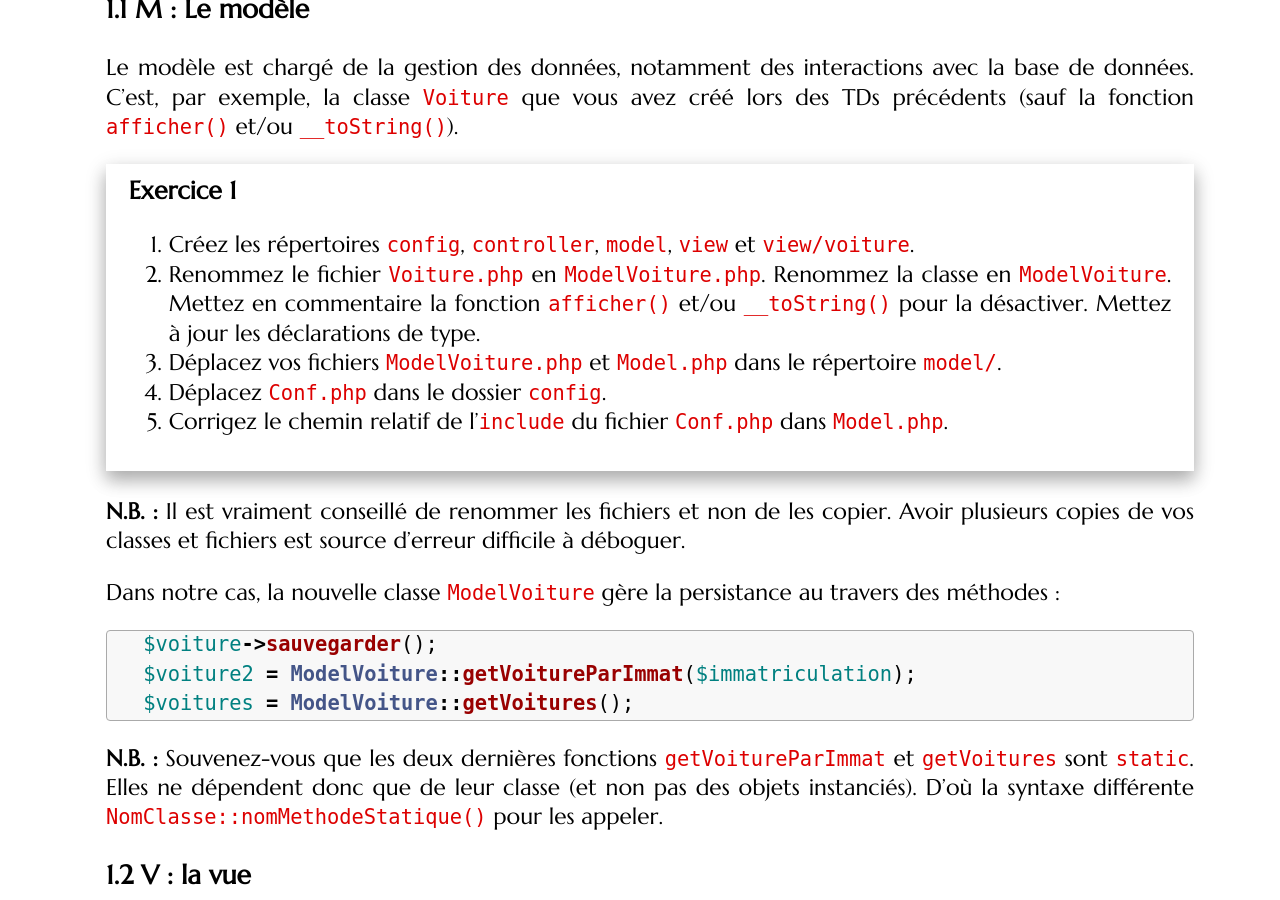
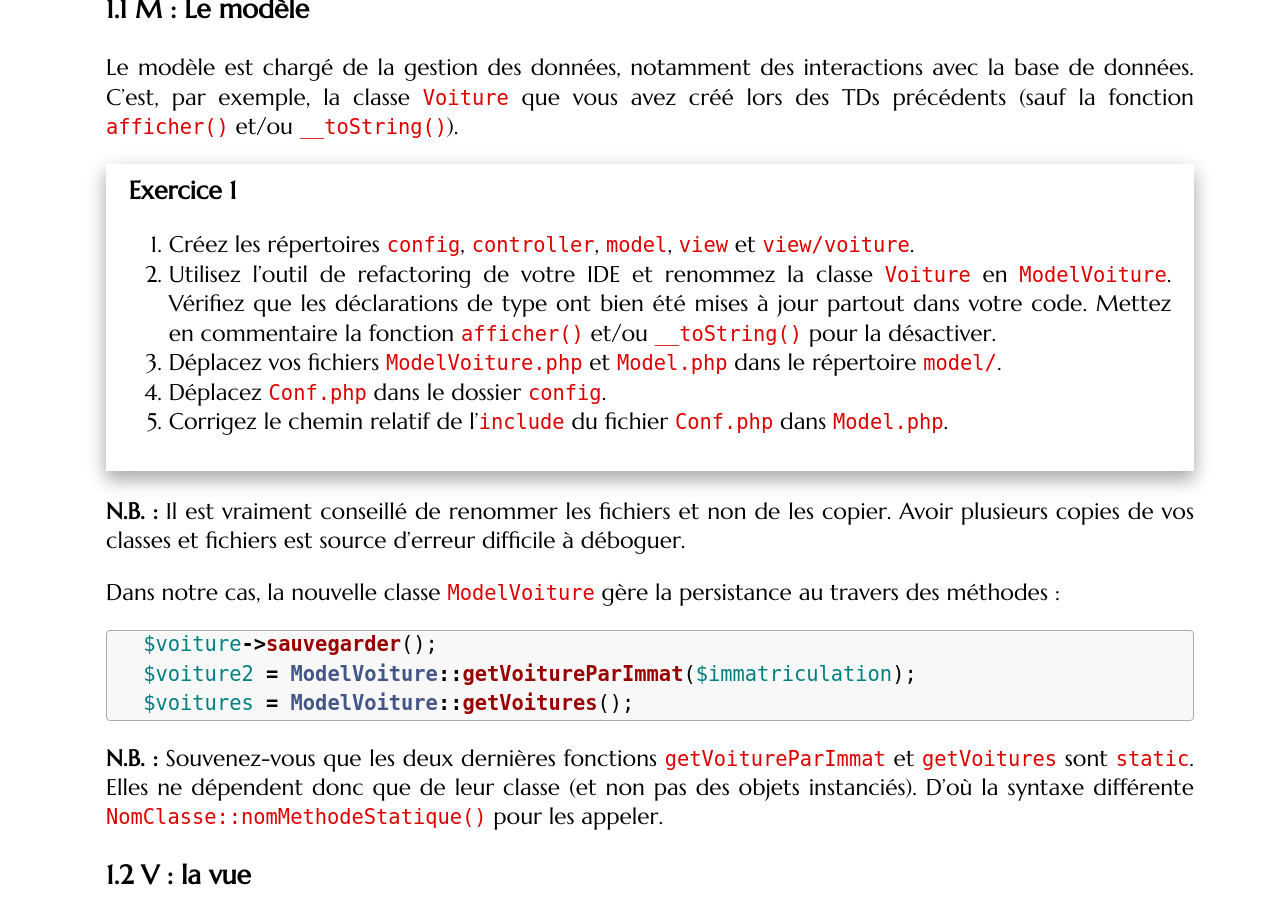
Before and after one commit to romainlebreton/R3.01-DeveloppementWeb, a Jekyll site: the page built from tutorials/tutorial4.md, in a window 1280 px wide and 900 px high, scrolled down 2348 px. Built offline with Jekyll 4.4.1, drawn with Linux system fonts in a browser that asks for light colours; some web fonts are replaced; some of the changed text lies outside the part shown.

Commit message:
nbsièges manquant + refactoring pour le renommage

```diff
--- a/tutorials/tutorial4.md
+++ b/tutorials/tutorial4.md
@@ -93,9 +93,9 @@ lors des TDs précédents (sauf la fonction `afficher()` et/ou `__toString()`).
 
 <div class="exercise">
 1. Créez les répertoires `config`, `controller`, `model`, `view` et `view/voiture`.
-1. Renommez le fichier `Voiture.php` en `ModelVoiture.php`.
-   Renommez la classe en `ModelVoiture`. Mettez en commentaire la fonction
-   `afficher()` et/ou `__toString()` pour la désactiver. Mettez à jour les déclarations de type.
+1. Utilisez l'outil de refactoring de votre IDE et renommez la classe `Voiture` en `ModelVoiture`.
+    Vérifiez que les déclarations de type ont bien été mises à jour partout dans votre code.
+    Mettez en commentaire la fonction `afficher()` et/ou `__toString()` pour la désactiver.
 1. Déplacez vos fichiers `ModelVoiture.php` et `Model.php` dans le répertoire `model/`.
 1. Déplacez `Conf.php` dans le dossier `config`.
 1. Corrigez le chemin relatif de l'`include` du fichier `Conf.php` dans `Model.php`.
@@ -439,7 +439,7 @@ dans la BDD.
       toutes les voitures.
 
 1. Testez l'action `created` de `routeur.php` en donnant
-   l'immatriculation, la marque et la couleur dans l'URL.
+   l'immatriculation, la marque, la couleur et le nombre de sièges dans l'URL.
 
 1. Testez le tout, c.-à-d. que la création de la voiture depuis le formulaire
    (action `create`) appelle bien l'action `created` et que la voiture est bien
```
